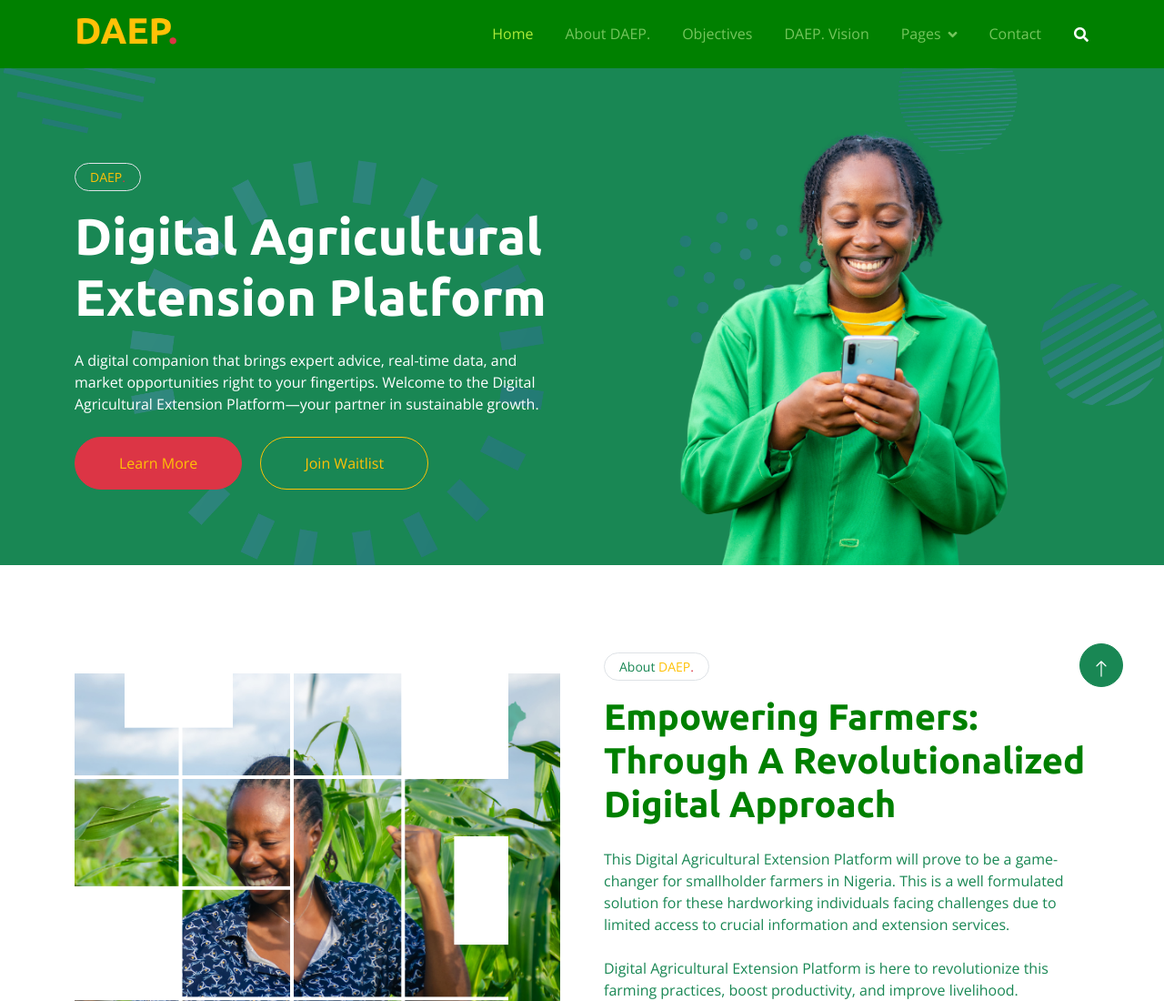
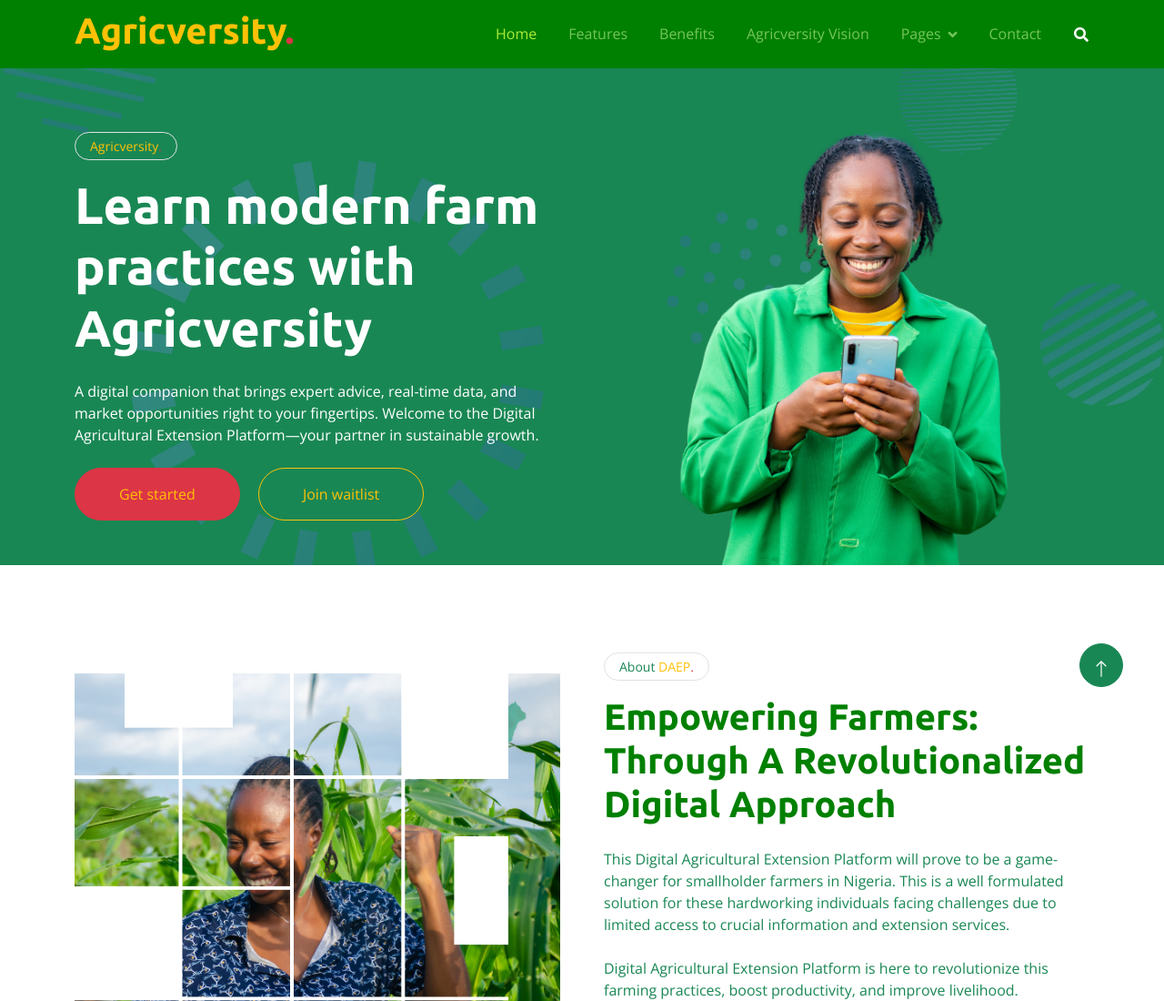
Before and after one commit to AbiodunCreatives/Digital-Agricutural-Extension-Platform, a plain HTML site: page index.html in a window 1280 px wide. Shown: the top 1100 px of the page at 91% size. Drawn offline with nearby package versions, Linux system fonts and the light colour scheme; a script that the page names is missing; files whose address does not match are found by name.

Commit message:
Update index.html

```diff
--- a/index.html
+++ b/index.html
@@ -41,7 +41,7 @@
         <div class="container">
             <nav class="navbar navbar-expand-lg navbar-dark p-0">
                 <a href="index.html" class="navbar-brand">
-                    <h1 class="text-warning">DAEP<span class="text-danger">.</span></h1>
+                    <h1 class="text-warning">Agricversity<span class="text-danger">.</span></h1>
                 </a>
                 <button type="button" class="navbar-toggler ms-auto me-0" data-bs-toggle="collapse"
                     data-bs-target="#navbarCollapse">
@@ -50,9 +50,9 @@
                 <div class="collapse navbar-collapse" id="navbarCollapse">
                     <div class="navbar-nav ms-auto">
                         <a href="index.html" class="nav-item nav-link active">Home</a>
-                        <a href="about.html" class="nav-item nav-link">About DAEP.</a>
-                        <a href="service.html" class="nav-item nav-link">Objectives</a>
-                        <a href="project.html" class="nav-item nav-link">DAEP. Vision</a>
+                        <a href="about.html" class="nav-item nav-link">Features</a>
+                        <a href="service.html" class="nav-item nav-link">Benefits</a>
+                        <a href="project.html" class="nav-item nav-link">Agricversity Vision</a>
                         <div class="nav-item dropdown">
                             <a href="#" class="nav-link dropdown-toggle" data-bs-toggle="dropdown">Pages</a>
                             <div class="dropdown-menu bg-light mt-2">
@@ -76,11 +76,12 @@
         <div class="container pt-5">
             <div class="row g-5 pt-5 d-flex justify-content-between">
                 <div class="col-lg-6 align-self-center text-center text-lg-start mb-lg-5">
-                    <div class="btn btn-sm border rounded-pill text-warning px-3 mb-3 animated slideInRight">DAEP<span class="text-danger">.</span></div>
-                    <h1 class="display-4 text-white mb-4 animated slideInRight">Digital Agricultural Extension Platform</h1>
+                    <div class="btn btn-sm border rounded-pill text-warning px-3 mb-3 animated slideInRight">Agricversity<span class="text-danger">.</span></div>
+                    <h1 class="display-4 text-white mb-4 animated slideInRight">Learn modern farm practices with Agricversity</h1>
                     <p class="text-white mb-4 animated slideInRight">A digital companion that brings expert advice, real-time data, and market opportunities right to your fingertips. Welcome to the Digital Agricultural Extension Platform—your partner in sustainable growth.</p>
-                     <a href="" class="btn btn-danger py-sm-3 px-sm-5 rounded-pill me-3 animated slideInRight text-warning">Learn More</a>
-                    <a href="" class="btn btn-outline-warning py-sm-3 px-sm-5 rounded-pill animated slideInRight">Join Waitlist</a>
+                     <a href="" class="btn btn-danger py-sm-3 px-sm-5 rounded-pill me-3 animated slideInRight text-warning">Get started</a>
+                    <a href="" class="btn btn-outline-warning py-sm-3 px-sm-5 rounded-pill animated slideInRight">Join waitlist
+                 </a>
                 </div>
                 <div class="col-lg-6 align-self-end text-center text-lg-end">
                     <img class="img-fluid" src="hero-img.png" alt="lady">
```
